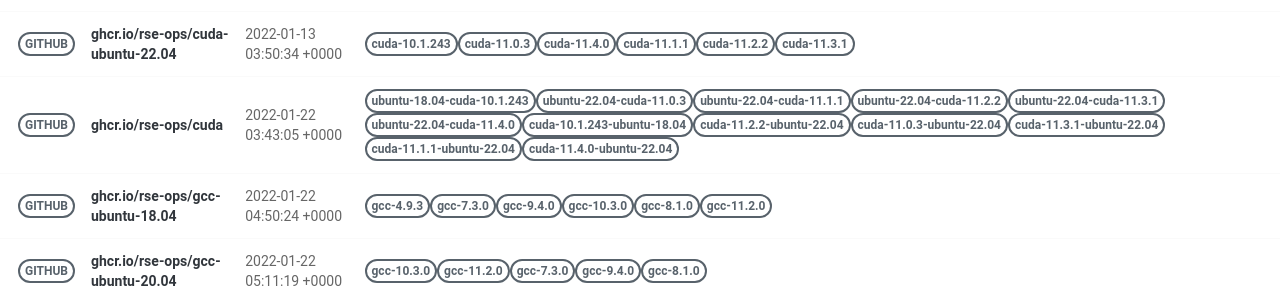
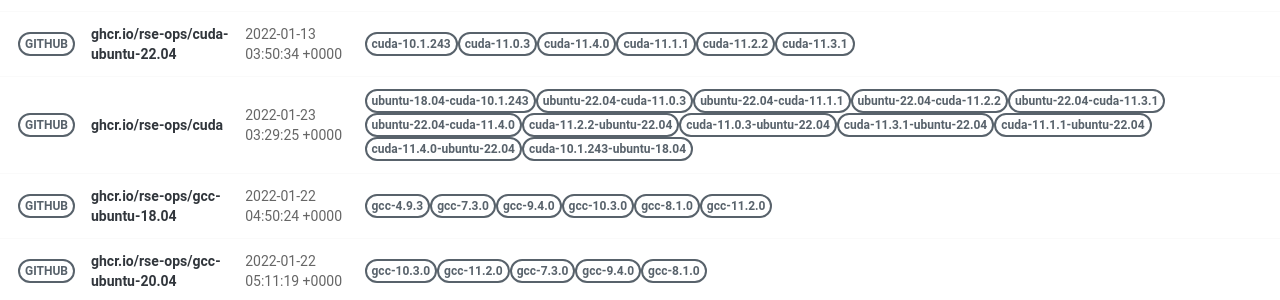
Before and after one commit to rse-ops/docker-images, a Jekyll site: the page built from pages/index.md, in a window 1280 px wide. Shown: the part 418-718 px from the top of the page. Built offline with Jekyll 4.4.1, drawn with Linux system fonts in a browser that asks for light colours; nearby versions of some CDN libraries.

Commit message:
Automated push to update library 2022-01-23

```diff
--- a/_library/ghcr.io-rse-ops-cuda.md
+++ b/_library/ghcr.io-rse-ops-cuda.md
@@ -1,7 +1,7 @@
 ---
 layout: container
 name: ghcr.io/rse-ops/cuda
-updated_at: 2022-01-22 03:43:05.150231
+updated_at: 2022-01-23 03:29:25.653549
 
 
 container_url: https://github.com/orgs/rse-ops/packages/container/package/cuda
```
Also changed, not shown: other parts of _library/ghcr.io-rse-ops-cuda.md (+3 -3 lines).
